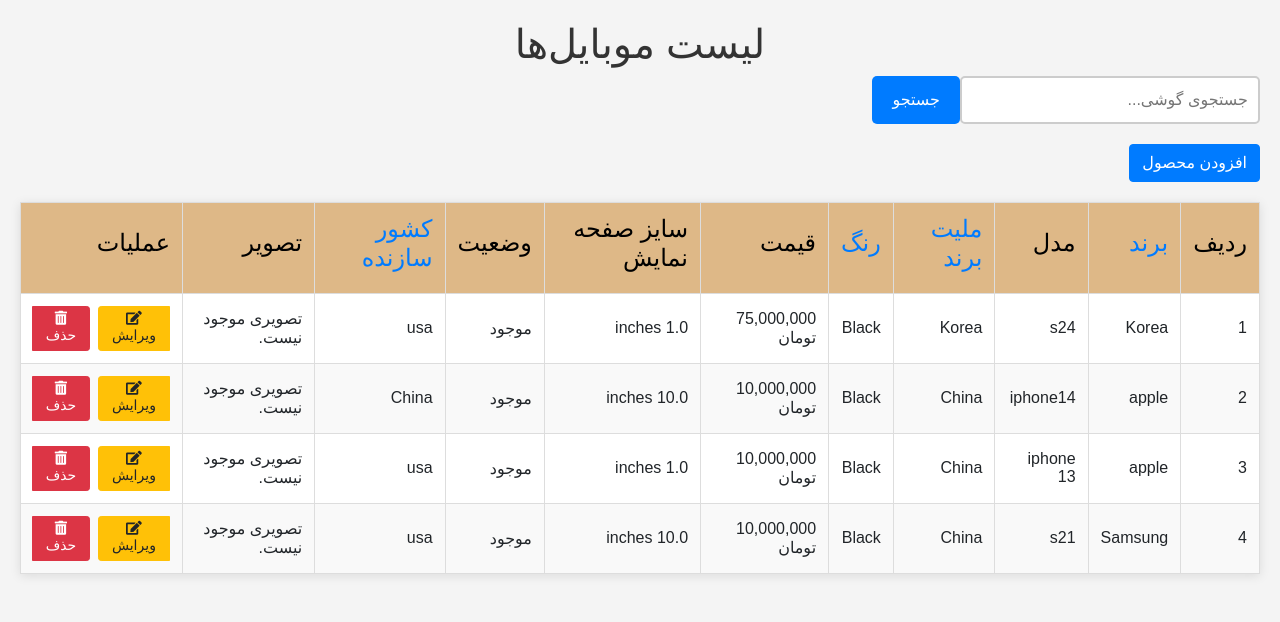
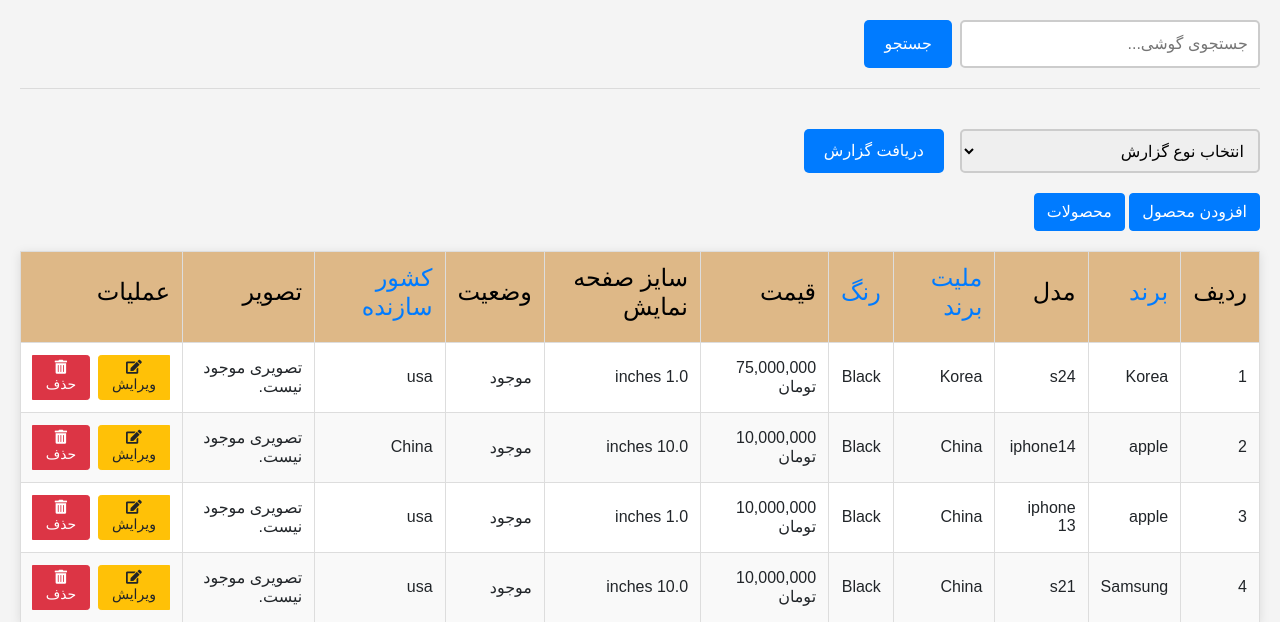
Before and after one commit to realsoli/Mobile_Store_Inventory, a Django app: page / in a window 1280 px wide. Shown: the top 622 px of the page. Run offline with Django 5.2, Linux system fonts and the light colour scheme; a user stored in the database is signed in; data comes from the database, SQL or seed files in the repository; both versions use the stored data as it was after the commit; some libraries are stand-ins or nearby versions.

Commit message:
add Reporting

```diff
--- a/mobile_inventory/templates/mobile_inventory/phone_list.html
+++ b/mobile_inventory/templates/mobile_inventory/phone_list.html
@@ -5,19 +5,45 @@
 {% block main %}
 
     <body>
-    <h1>لیست موبایل‌ها</h1>
+    {#    <h1>لیست موبایل‌ها</h1>#}
 
     <!-- فرم جستجو -->
     <form method="get" class="search-form">
+        {#         <label for="report_type">جستوجوی محصول</label>#}
         <input type="text" name="query" id="query" value="{{ request.GET.query|default:'' }}" class="search-input"
                placeholder="جستجوی گوشی...">
-        <button type="submit" class="search-button">جستجو</button>
+        <button type="submit" class="search-button mr-2">جستجو</button>
     </form>
+    <hr>
+    {#    <h1>گزارش گیری</h1>#}
+    <br>
+   <form method="get" class="search-form">
+    <select name="report_type" id="report_type" class="search-input ml-2" required>
+        <option value="">انتخاب نوع گزارش</option>
+        <option value="korean_brands" {% if request.GET.report_type == 'korean_brands' %}selected{% endif %}>برندهای کره‌ای</option>
+        <option value="brand_phones" {% if request.GET.report_type == 'brand_phones' %}selected{% endif %}>موبایل‌های برند</option>
+        <option value="matching_nationality" {% if request.GET.report_type == 'matching_nationality' %}selected{% endif %}>تطابق ملیت برند و کشور</option>
+    </select>
+
+    <div id="brand-input-container" style="display: none;">
+        <label for="brand_name"><h4>نام برند:</h4></label>
+        <input type="text" name="brand_name" id="brand_name" class="search-input"
+               placeholder="نام برند را وارد کنید..."
+               value="{{ request.GET.brand_name|default:'' }}">
+    </div>
+
+    <button type="submit" class="search-button mr-2">دریافت گزارش</button>
+</form>
+
+
+
+
 
     {% if request.user.is_superuser %}
         <!-- دکمه افزودن محصول -->
         <div class="text-right mb-3">
             <a href="{% url 'add_phone' %}" class="btn btn-primary">افزودن محصول</a>
+            <a href="{% url 'list_phone' %}" class="btn btn-primary">محصولات</a>
         </div>
     {% endif %}
 
@@ -105,6 +131,10 @@
 
 
 
+
+
+
+
                                 {{ page_obj.previous_page_number }}{% if request.GET.query %}&query={{ request.GET.query }}{% endif %}">&laquo;</a>
                     </li>
                 {% endif %}
@@ -115,6 +145,10 @@
                     {% elif num > page_obj.number|add:'-3' and num < page_obj.number|add:'3' %}
                         <li class="page-item">
                             <a class="page-link" href="?page=
+
+
+
+
 
 
 
@@ -129,10 +163,18 @@
 
 
 
+
+
+
+
                                 {{ page_obj.next_page_number }}{% if request.GET.query %}&query={{ request.GET.query }}{% endif %}">&raquo;</a>
                     </li>
                     <li class="page-item">
                         <a class="page-link" href="?page=
+
+
+
+
 
 
 
--- a/mobile_inventory/views.py
+++ b/mobile_inventory/views.py
@@ -1,5 +1,5 @@
 from django.contrib.auth.mixins import PermissionRequiredMixin
-from django.db.models import Q
+from django.db.models import Q, F
 from django.shortcuts import redirect
 from django.views import View
 from django.views.generic import CreateView, ListView, UpdateView, DeleteView
@@ -21,14 +21,33 @@ class PhoneListView(ListView):
     def get_queryset(self):
         queryset = Phone.objects.all().order_by('-created_at')
 
+        # دریافت پارامترهای جستجو
         query = self.request.GET.get('query', None)
+        brand_name = self.request.GET.get('brand_name', None)
+        report_type = self.request.GET.get('report_type', None)
+
+        # گزارش برندهای کره‌ای
+        if report_type == 'korean_brands':
+            queryset = queryset.filter(brand__nationality='Korea')
+
+        # گزارش موبایل‌های برند مشخص
+        elif report_type == 'brand_phones' and brand_name:
+            queryset = queryset.filter(brand__name__icontains=brand_name)
+
+        # گزارش موبایل‌هایی که ملیت برند با کشور سازنده برابر است
+        elif report_type == 'matching_nationality':
+            queryset = queryset.filter(brand__nationality=F('country_of_manufacture__name'))
+
+        # جستجو بر اساس مدل، برند یا ملیت برند
         if query:
             queryset = queryset.filter(
                 Q(model__icontains=query) |
                 Q(brand__name__icontains=query) |
                 Q(brand__nationality__icontains=query)
-            )  # جستجو بر اساس مدل، برند یا ملیت برند
+            )
+
         return queryset
+
 
 
 class AddPhoneView(CreateView):
--- a/static/js/custom.js
+++ b/static/js/custom.js
@@ -273,3 +273,18 @@ $(document).ready(function () {
         });
     });
 });
+
+
+$(document).ready(function () {
+    $('#report_type').change(function () {
+        const brandInputContainer = $('#brand-input-container');
+        brandInputContainer.toggle(this.value === 'brand_phones');
+    });
+
+    // نمایش قسمت برند در صورت انتخاب شدن گزینه "موبایل‌های برند مشخص"
+    const reportType = $('#report_type').val();
+    const brandInputContainer = $('#brand-input-container');
+    if (reportType === 'brand_phones') {
+        brandInputContainer.show();
+    }
+});
```
Also changed, not shown: db.sqlite3, static/css/styles.css (line endings or trailing spaces).
